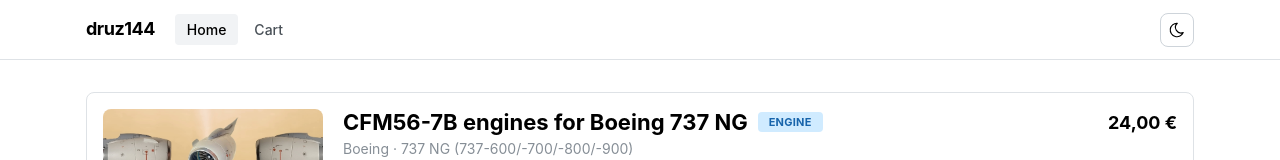
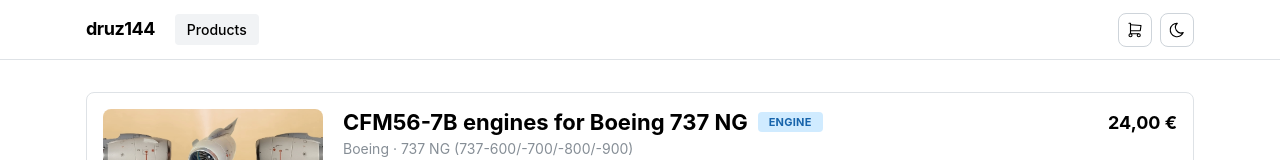
Before and after one commit to druz144/druz144.github.io, a React (Vite) app: page / in a window 1280 px wide. Shown: the top 160 px of the page. Built offline with nearby package versions, Linux system fonts and the light colour scheme.

Commit message:
Update cart appearance in app header

```diff
--- a/src/components/AppHeader/AppHeader.module.css
+++ b/src/components/AppHeader/AppHeader.module.css
@@ -44,3 +44,11 @@
   );
   color: light-dark(var(--mantine-color-black), var(--mantine-color-white));
 }
+
+.actionIconActive {
+  background-color: light-dark(
+    var(--mantine-color-gray-2),
+    var(--mantine-color-dark-5)
+  ) !important;
+  color: light-dark(var(--mantine-color-black), var(--mantine-color-white)) !important;
+}
--- a/src/components/AppHeader/AppHeader.tsx
+++ b/src/components/AppHeader/AppHeader.tsx
@@ -7,26 +7,18 @@
   useComputedColorScheme,
   useMantineColorScheme,
 } from "@mantine/core";
-import { IconMoon, IconSun } from "@tabler/icons-react";
-import { Link, NavLink } from "react-router-dom";
+import { IconMoon, IconShoppingCart, IconSun } from "@tabler/icons-react";
+import { Link, NavLink, useMatch } from "react-router-dom";
 import { useCart } from "../../cart/useCart";
 import classes from "./AppHeader.module.css";
 
-type NavLinkSpec = {
-  label: string;
-  href: string;
-  withCartIndicator?: boolean;
-};
-
-const navLinks: NavLinkSpec[] = [
-  { label: "Home", href: "/" },
-  { label: "Cart", href: "/cart", withCartIndicator: true },
-];
+const navLinks = [{ label: "Products", href: "/" }];
 
 export function AppHeader() {
   const { setColorScheme } = useMantineColorScheme();
   const computedColorScheme = useComputedColorScheme("light");
   const { totalCount } = useCart();
+  const isCartActive = useMatch("/cart");
   const toggleColorScheme = () => {
     setColorScheme(computedColorScheme === "dark" ? "light" : "dark");
   };
@@ -44,8 +36,7 @@
           druz144
         </Text>
         <Group gap={4}>
-          {navLinks.map((link) => {
-            const navLink = (
+          {navLinks.map((link) => (
             <NavLink
               key={link.href}
               to={link.href}
@@ -55,23 +46,30 @@
             >
               {link.label}
             </NavLink>
-            );
-            if (!link.withCartIndicator) return navLink;
-            return (
+          ))}
+        </Group>
+      </Group>
+
+      <Group gap={8}>
         <Indicator
-                key={link.href}
           label={totalCount}
           size={16}
           offset={4}
           disabled={totalCount === 0}
           inline
         >
-                {navLink}
+          <ActionIcon
+            component={Link}
+            to="/cart"
+            variant="default"
+            size="lg"
+            radius="md"
+            aria-label="Cart"
+            className={isCartActive ? classes.actionIconActive : ""}
+          >
+            <IconShoppingCart size={18} stroke={1.5} />
+          </ActionIcon>
         </Indicator>
-            );
-          })}
-        </Group>
-      </Group>
 
         <ActionIcon
           variant="default"
@@ -86,6 +84,7 @@
             <IconMoon size={18} stroke={1.5} />
           )}
         </ActionIcon>
+      </Group>
     </Container>
   );
 }
```
Lines whose indentation alone changed are shown as unchanged.
